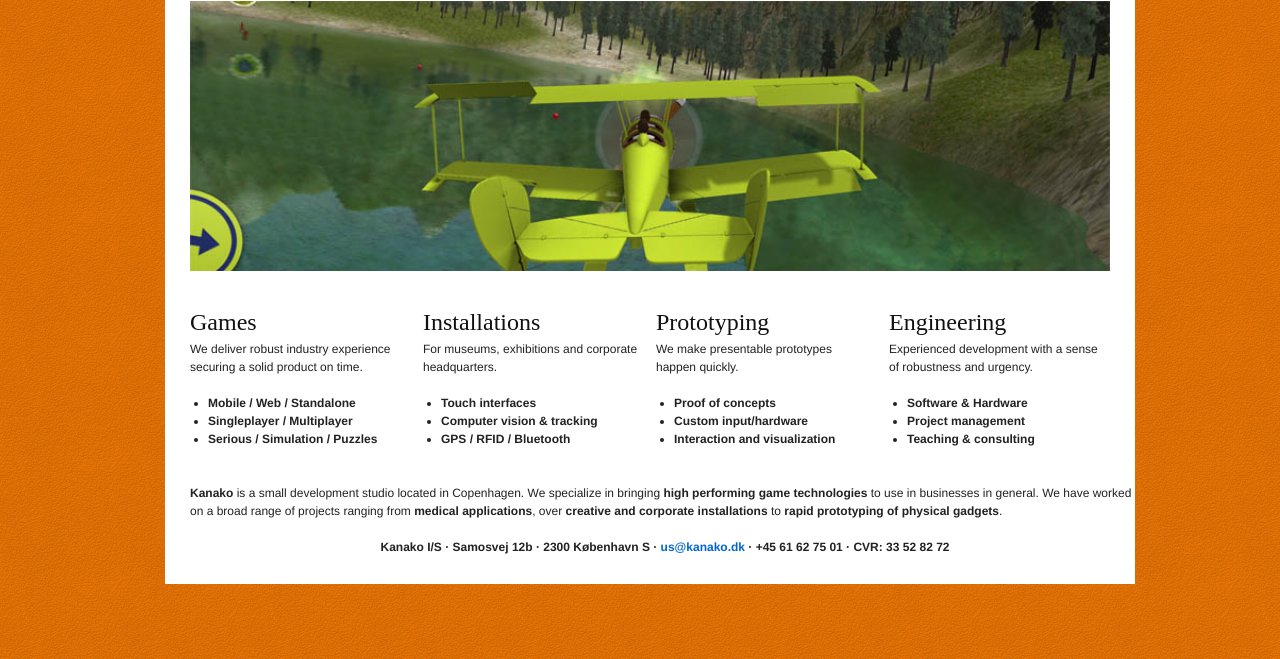
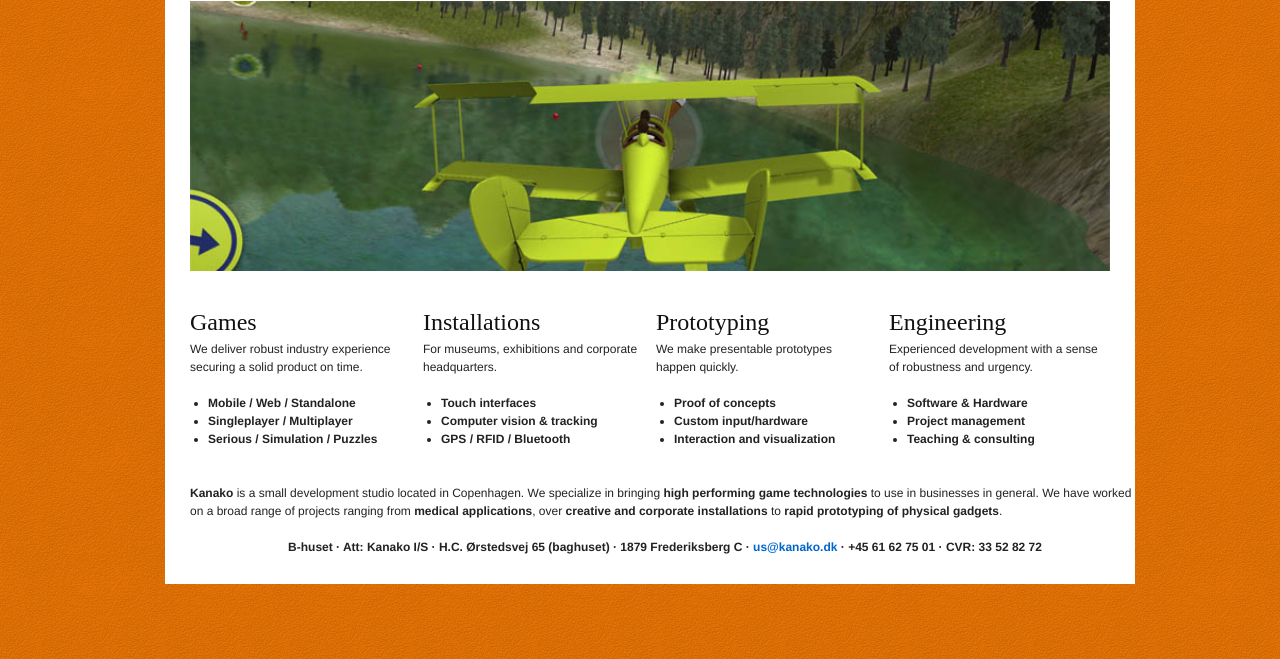
Before and after one commit to timgarbos/Kanako-Webpage, a plain HTML site: page index.html in a window 1280 px wide. Shown: the part 141-800 px from the top of the page. Drawn offline with nearby package versions, Linux system fonts and the light colour scheme; a web font is replaced by a local one.

Commit message:
new address

```diff
--- a/index.html
+++ b/index.html
@@ -336,7 +336,7 @@ We make presentable prototypes happen quickly. <!-- Past prototypes range from p
 </div>
 <div class="center span-24">
 	<p>
-		<b>Kanako I/S &middot; Samosvej 12b &middot; 2300 København S &middot; <a href="mailto://us@kanako.dk">us@kanako.dk</a> &middot; +45 61 62 75 01 &middot; CVR: 33 52 82 72</b>
+		<b>B-huset &middot; Att: Kanako I/S &middot; H.C. Ørstedsvej 65 (baghuset) &middot; 1879 Frederiksberg C &middot; <a href="mailto://us@kanako.dk">us@kanako.dk</a> &middot; +45 61 62 75 01 &middot; CVR: 33 52 82 72</b>
 	</p>
 </div>
 </div>
```
